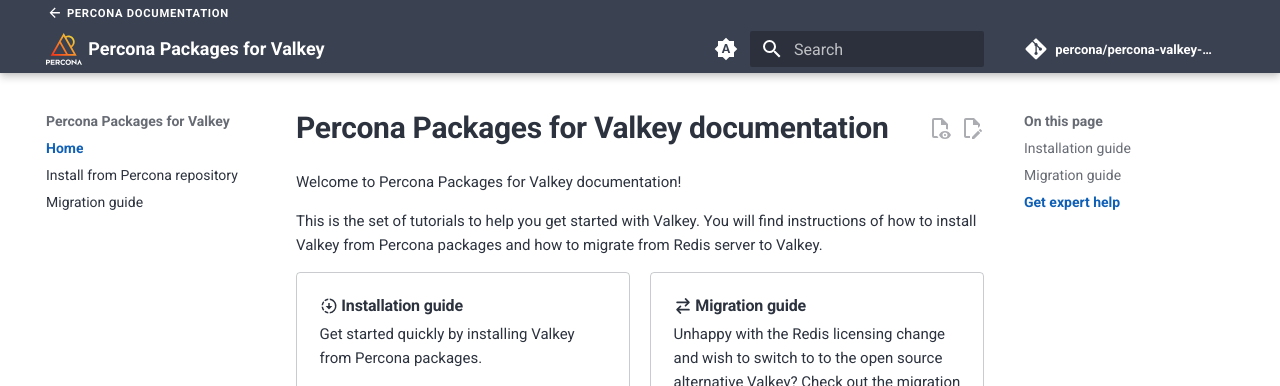
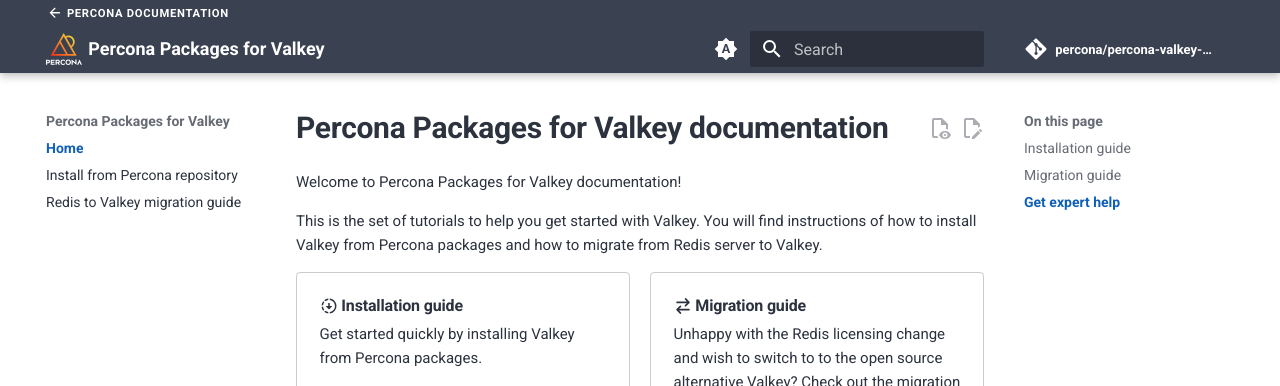
Before and after one commit to percona/percona-valkey-doc, an MkDocs documentation site: the page built from docs/index.md, in a window 1280 px wide. Shown: the top 386 px of the page. Built offline with MkDocs 1.6.1 and Material for MkDocs 9.7.7, drawn with Linux system fonts in a browser that asks for light colours; nearby versions of some CDN libraries; some web fonts are replaced; comment, search, counter and statistics services are not loaded.

Commit message:
Updated migration nav item

```diff
--- a/mkdocs.yml
+++ b/mkdocs.yml
@@ -151,4 +151,4 @@ plugins:
 nav:
   - 'Home': 'index.md'
   - 'Install from Percona repository': 'installation.md'
-  - 'Migration guide': 'migration.md'
+  - 'Redis to Valkey migration guide': 'migration.md'
```
